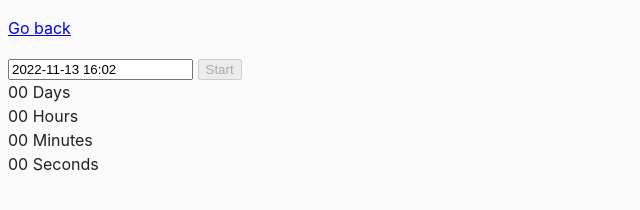
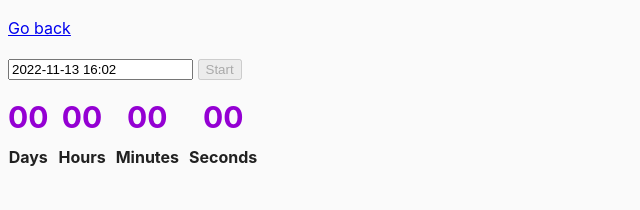
Before and after one commit to VadimKorobec/goit-js-hw-09, a website built with Parcel: page src/02-timer.html in a window 1280 px wide. Shown: the whole page, without its empty margins (0-640 px from the left). Built offline with nearby package versions, Linux system fonts and the light colour scheme.

Commit message:
Update common.css

```diff
--- a/src/css/common.css
+++ b/src/css/common.css
@@ -16,3 +16,27 @@ img {
   display: block;
   max-width: 100%;
 }
+
+.timer {
+  display: flex;
+  gap: 10px;
+  padding-top: 15px;
+}
+
+.field {
+  display: flex;
+  flex-direction: column;
+  align-items: center;
+  gap: 5px;
+}
+
+.value {
+  font-size: 30px;
+  font-weight: bold;
+  color: darkviolet;
+}
+
+.label {
+  font-size: 16px;
+  font-weight: bold;
+}
```
